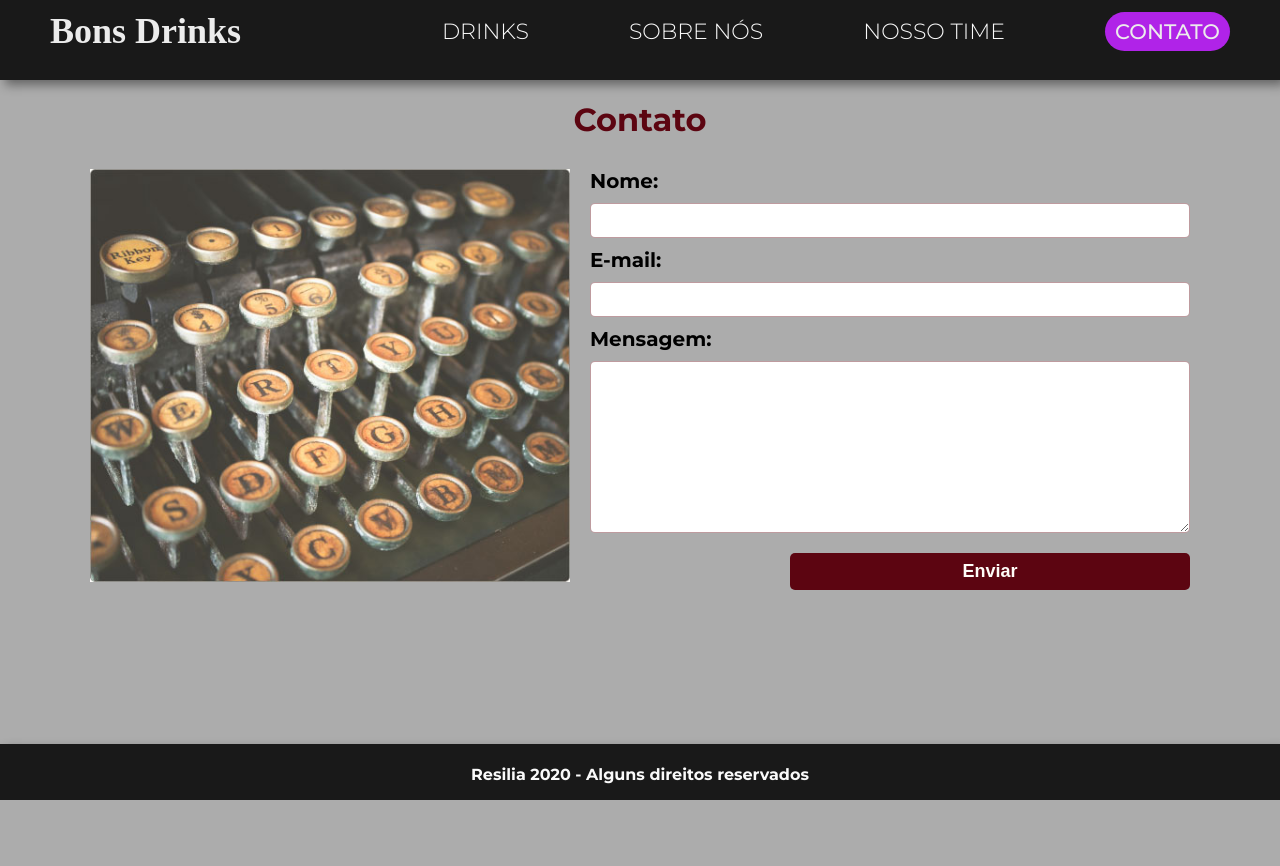
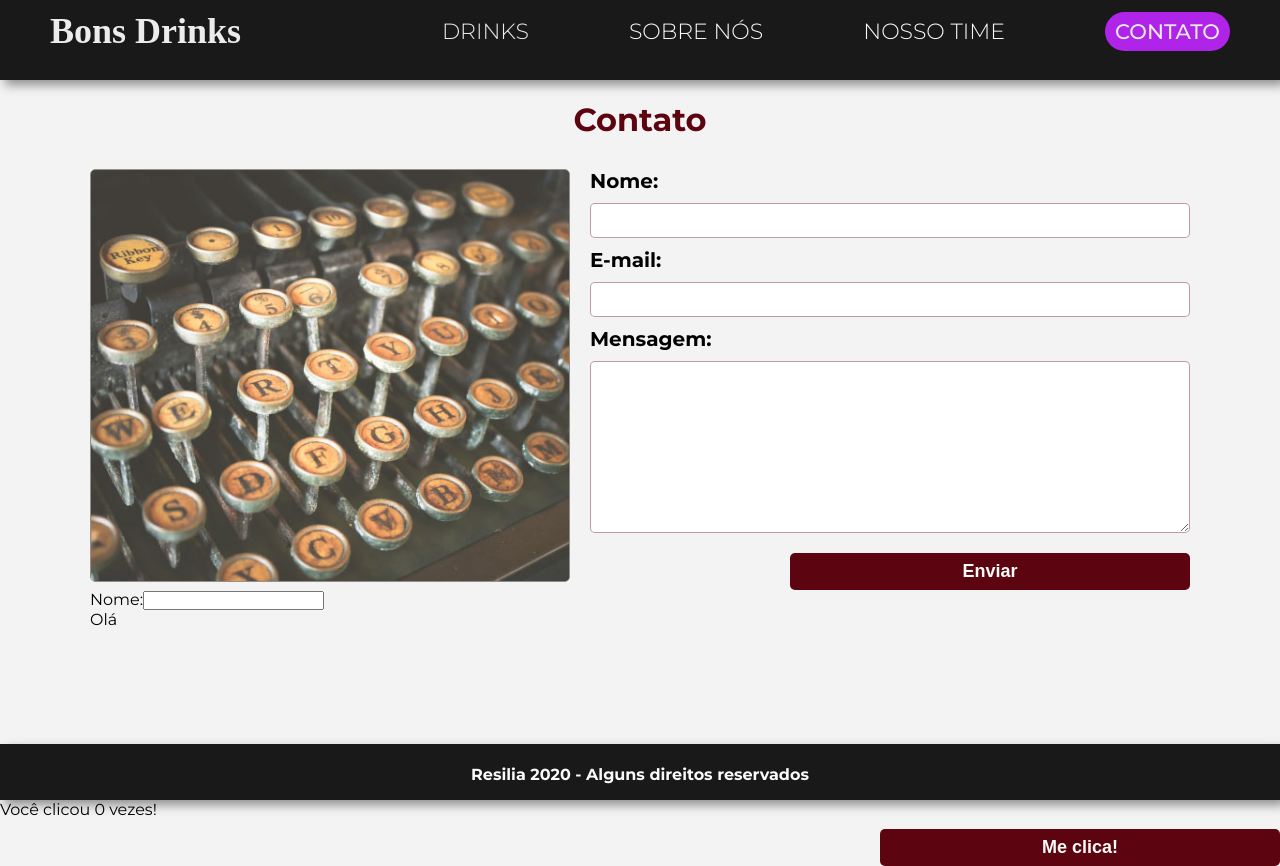
Before and after one commit to allankildare/bons-drinks, a React (Create React App) app: page /contato in a window 1280 px wide. Before the commit the page ends 800 px from the top, so only its background shows below. Built offline with nearby package versions, Linux system fonts and the light colour scheme; a web font is replaced by a local one.

Commit message:
+ pagina de drinks e alteracoes de rotas, estilizacao, etc

```diff
--- a/public/index.html
+++ b/public/index.html
@@ -13,21 +13,6 @@
     <!-- Montserrat (google fonts) -->
     <link href="https://fonts.googleapis.com/css2?family=Montserrat:ital,wght@0,300;0,400;0,500;0,600;0,700;1,300;1,400;1,500;1,600;1,700&family=Poppins:ital,wght@0,300;0,400;0,500;0,600;0,700;1,300;1,400;1,500;1,600;1,700&display=swap" rel="stylesheet">
 
-    <link rel="apple-touch-icon" href="%PUBLIC_URL%/logo192.png" />
-    <!--
-      manifest.json provides metadata used when your web app is installed on a
-      user's mobile device or desktop. See https://developers.google.com/web/fundamentals/web-app-manifest/
-    -->
-    <link rel="manifest" href="%PUBLIC_URL%/manifest.json" />
-    <!--
-      Notice the use of %PUBLIC_URL% in the tags above.
-      It will be replaced with the URL of the `public` folder during the build.
-      Only files inside the `public` folder can be referenced from the HTML.
-
-      Unlike "/favicon.ico" or "favicon.ico", "%PUBLIC_URL%/favicon.ico" will
-      work correctly both with client-side routing and a non-root public URL.
-      Learn how to configure a non-root public URL by running `npm run build`.
-    -->
     <title>Bons drinks</title>
   </head>
   <body>
--- a/src/App.js
+++ b/src/App.js
@@ -5,6 +5,8 @@ import FormContato from './components/FormContato'
 import './App.css'
 import Input from './components/Input/Input'
 import { BrowserRouter, Switch, Route } from 'react-router-dom'
+import ButtonClick from './components/ButtonClick/ButtonClick'
+import Drinks from './components/Drinks/Drinks'
 
 
 function App() {
@@ -21,12 +23,20 @@ function App() {
 
           <Route path="/contato">
             <FormContato />
+            <ButtonClick />
+          </Route>
+
+          <Route path="/drinks">
+            <Drinks />
+          </Route>
+
+          <Route path="*">
+            <h1>Erro 404</h1>
           </Route>
         </Switch>
 
         <Footer />
       </BrowserRouter>
-
     </div>
   )
 }
--- /dev/null
+++ b/src/components/ButtonClick/ButtonClick.jsx
@@ -0,0 +1,18 @@
+import React, { useState, useEffect } from 'react'
+
+function ButtonClick() {
+    const [contador, setContador] = useState(0);
+    useEffect(() => {
+        console.log("useEffect rodou");
+        return (() => console.log('desmontando...'))
+    }, [contador]);
+
+    return (
+    <div>
+    <p>Você clicou {contador} vezes!</p>
+    <button onClick={() => setContador(contador + 1)}>Me clica!</button>
+    </div>
+    );
+}
+
+export default ButtonClick
--- /dev/null
+++ b/src/components/Drinks/Drinks.jsx
@@ -0,0 +1,24 @@
+import React, { useState, useEffect } from 'react'
+
+function Drinks() {
+    const [req, setReq] = useState({})
+
+    async function pegaDrinks() {
+        console.log('useEffect rodou')
+
+        const response = await fetch('https://www.thecocktaildb.com/api/json/v1/1/random.php')
+        const resJSON = await response.json()
+
+        return setReq(resJSON.drinks[0])
+    }
+
+    useEffect(() => pegaDrinks(), [])
+
+    return (
+        <div>
+            <h1>Drinks</h1>
+            <p>O nome do drink gostoso é {req.strDrink ? req.strDrink : 'carregando...'}</p>
+        </div>
+    )
+}
+export default Drinks
--- a/src/components/FormContato/FormContato.jsx
+++ b/src/components/FormContato/FormContato.jsx
@@ -3,6 +3,8 @@ import './FormContato.css'
 import contactPhoto from '../../assets/img/contact-pic.jpg'
 import Button from './../Button/Button'
 import ContadorSegundos from "../ContadorSegundos/ContadorSegundos";
+import PropsInput from "../propsInput/PropsInput";
+import Input from "../Input/Input";
 
 function FormContato() {
   return (
@@ -23,6 +25,8 @@ function FormContato() {
           <Button type="submit" content="Enviar"/>
         </form>
       </div>
+      <PropsInput htmlFor="nome" type="text" name="campo_nome" content="Nome:" />
+
       {/* <ContadorSegundos /> */}
     </div>
   )
--- a/src/components/Header/Header.jsx
+++ b/src/components/Header/Header.jsx
@@ -10,7 +10,9 @@ function Header() {
                     <Link to="/">Bons Drinks</Link>
                 </h1>
                 <ul>
-                    <li>Drinks</li>
+                    <li>
+                        <Link to="/drinks">Drinks</Link>
+                    </li>
                     <li>Sobre nós</li>
                     <li>Nosso time</li>
                     <li>
--- /dev/null
+++ b/src/components/propsInput/PropsInput.jsx
@@ -0,0 +1,22 @@
+import React, { useState } from 'react'
+
+function PropsInput({htmlFor, type, name, content}) {
+    //estado
+    const [char, setChar] = useState("")
+
+    const mudancaCaractere = (event) => {
+        setChar(event.target.value)
+        console.log(char)
+    }
+
+    // id htmlFor name type
+    return (
+        <>
+            <label htmlFor={htmlFor} children={content} />
+            <input type={type} id={htmlFor} name={name} value={char} onChange={mudancaCaractere}/>
+            <p>Olá {char}</p>
+        </>
+    )
+}
+
+export default PropsInput
--- a/src/index.css
+++ b/src/index.css
@@ -1,7 +1,7 @@
 :root {
   --white: #FFFBEF;
   --gray: rgb(25, 25, 25);
-  --bg: #acacac;
+  --bg: #f3f3f3;
   --black: #101010;
   --wine-red: #5C0511;
   --orange: #d3933a;
```
Also changed, not shown: src/components/Drinks/Drinks.module.css (added).
